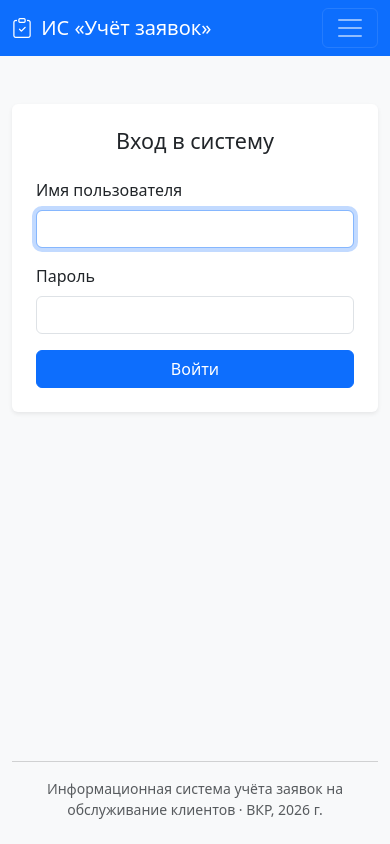
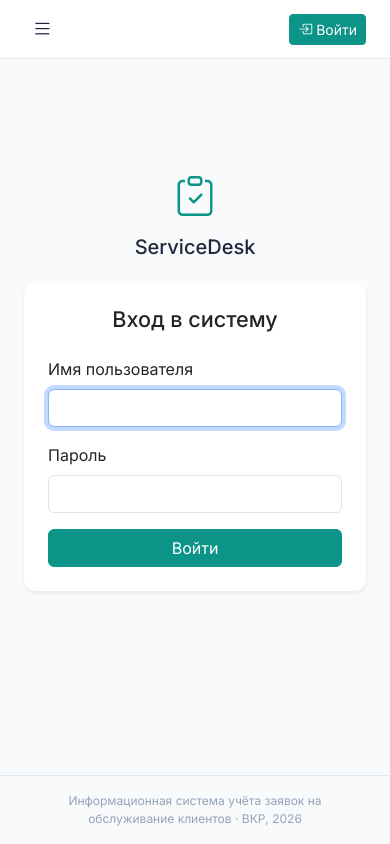
Before and after one commit to makkawelli/-, a Django app: page /accounts/login/ in a window 390 px wide. Run offline with Django 5.2, Linux system fonts and the light colour scheme.

Commit message:
ui: redesign to sidebar layout with teal accent and Inter font
- Replace top navbar with fixed dark sidebar (slate-800)
- Add teal accent color (#0d9488) instead of default Bootstrap blue
- Add Inter font from Google Fonts for modern feel
- Cards now have soft shadows and larger border-radius (12px)
- Sidebar shows navigation grouped by sections (Основное / Аналитика / Система)
- User profile block at sidebar bottom with avatar initial, role badge
- Mobile: sidebar collapses off-screen with hamburger toggle + overlay
- Sticky topbar shows page title and date
- Login page: centered vertically with ServiceDesk branding
- All existing functionality preserved — only visual layer changed

```diff
--- a/app/templates/base.html
+++ b/app/templates/base.html
@@ -4,143 +4,385 @@
 <head>
     <meta charset="utf-8">
     <meta name="viewport" content="width=device-width, initial-scale=1">
-    <title>{% block title %}{{ page_title|default:"ИС «Учёт заявок»" }}{% endblock %} — ИС «Учёт заявок»</title>
+    <title>{% block title %}{{ page_title|default:"ИС «Учёт заявок»" }}{% endblock %} — ServiceDesk</title>
 
-    {# Bootstrap 5 через CDN — не требует локальной установки #}
+    {# Bootstrap 5 + Bootstrap Icons #}
     <link rel="stylesheet"
           href="https://cdn.jsdelivr.net/npm/bootstrap@5.3.3/dist/css/bootstrap.min.css">
     <link rel="stylesheet"
           href="https://cdn.jsdelivr.net/npm/bootstrap-icons@1.11.3/font/bootstrap-icons.min.css">
+    {# Шрифт Inter — современный, отличается от дефолтного Bootstrap #}
+    <link rel="preconnect" href="https://fonts.googleapis.com">
+    <link rel="preconnect" href="https://fonts.gstatic.com" crossorigin>
+    <link href="https://fonts.googleapis.com/css2?family=Inter:wght@400;500;600;700&display=swap"
+          rel="stylesheet">
 
     <style>
-        /* Строка таблицы, по которой можно кликнуть для перехода:
-           курсор-палец, чтобы пользователь видел интерактивность. */
+        :root {
+            /* Основная палитра */
+            --sd-sidebar-bg: #1e293b;       /* slate-800 */
+            --sd-sidebar-hover: #334155;    /* slate-700 */
+            --sd-sidebar-active: #0f172a;   /* slate-900 */
+            --sd-sidebar-text: #cbd5e1;     /* slate-300 */
+            --sd-sidebar-text-active: #ffffff;
+            --sd-accent: #0d9488;           /* teal-600 */
+            --sd-accent-hover: #0f766e;     /* teal-700 */
+            --sd-accent-light: #ccfbf1;     /* teal-100 */
+            --sd-body-bg: #f8fafc;          /* slate-50 */
+            --sd-card-shadow: 0 1px 3px rgba(0,0,0,.06), 0 1px 2px rgba(0,0,0,.04);
+            --sd-card-radius: 12px;
+            --sd-sidebar-width: 260px;
+        }
+
+        * { font-family: 'Inter', -apple-system, sans-serif; }
+
+        body {
+            background: var(--sd-body-bg);
+            margin: 0;
+            min-height: 100vh;
+        }
+
+        /* ===== SIDEBAR ===== */
+        .sd-sidebar {
+            position: fixed;
+            top: 0;
+            left: 0;
+            bottom: 0;
+            width: var(--sd-sidebar-width);
+            background: var(--sd-sidebar-bg);
+            display: flex;
+            flex-direction: column;
+            z-index: 1040;
+            transition: transform .25s ease;
+        }
+        .sd-sidebar__brand {
+            padding: 1.25rem 1.25rem 1rem;
+            display: flex;
+            align-items: center;
+            gap: .6rem;
+            text-decoration: none;
+            color: #fff;
+            font-weight: 700;
+            font-size: 1.05rem;
+            border-bottom: 1px solid rgba(255,255,255,.08);
+        }
+        .sd-sidebar__brand i {
+            font-size: 1.4rem;
+            color: var(--sd-accent);
+        }
+        .sd-sidebar__nav {
+            flex: 1;
+            overflow-y: auto;
+            padding: .75rem .6rem;
+        }
+        .sd-sidebar__section {
+            font-size: .65rem;
+            font-weight: 600;
+            letter-spacing: .05em;
+            text-transform: uppercase;
+            color: rgba(255,255,255,.35);
+            padding: 1rem .75rem .35rem;
+        }
+        .sd-nav-link {
+            display: flex;
+            align-items: center;
+            gap: .6rem;
+            padding: .55rem .75rem;
+            border-radius: 8px;
+            color: var(--sd-sidebar-text);
+            text-decoration: none;
+            font-size: .875rem;
+            font-weight: 500;
+            transition: background .15s, color .15s;
+        }
+        .sd-nav-link:hover {
+            background: var(--sd-sidebar-hover);
+            color: #fff;
+        }
+        .sd-nav-link.active {
+            background: var(--sd-accent);
+            color: #fff;
+        }
+        .sd-nav-link i {
+            font-size: 1.1rem;
+            width: 1.25rem;
+            text-align: center;
+        }
+
+        /* Профиль внизу сайдбара */
+        .sd-sidebar__footer {
+            border-top: 1px solid rgba(255,255,255,.08);
+            padding: .75rem 1rem;
+        }
+        .sd-user-block {
+            display: flex;
+            align-items: center;
+            gap: .6rem;
+            color: var(--sd-sidebar-text);
+            font-size: .8rem;
+        }
+        .sd-user-avatar {
+            width: 34px;
+            height: 34px;
+            border-radius: 50%;
+            background: var(--sd-accent);
+            display: flex;
+            align-items: center;
+            justify-content: center;
+            color: #fff;
+            font-weight: 600;
+            font-size: .8rem;
+        }
+        .sd-user-name {
+            font-weight: 600;
+            color: #fff;
+            font-size: .82rem;
+        }
+        .sd-user-role {
+            font-size: .7rem;
+            color: var(--sd-sidebar-text);
+        }
+
+        /* ===== MAIN CONTENT ===== */
+        .sd-main {
+            margin-left: var(--sd-sidebar-width);
+            min-height: 100vh;
+            display: flex;
+            flex-direction: column;
+        }
+
+        /* Topbar (мини-шапка с breadcrumb и быстрыми действиями) */
+        .sd-topbar {
+            background: #fff;
+            border-bottom: 1px solid #e2e8f0;
+            padding: .6rem 1.5rem;
+            display: flex;
+            align-items: center;
+            justify-content: space-between;
+            position: sticky;
+            top: 0;
+            z-index: 1030;
+        }
+        .sd-topbar__left {
+            display: flex;
+            align-items: center;
+            gap: .5rem;
+        }
+        .sd-topbar__right {
+            display: flex;
+            align-items: center;
+            gap: .75rem;
+        }
+
+        .sd-content {
+            flex: 1;
+            padding: 1.5rem;
+            max-width: 1400px;
+            width: 100%;
+            margin: 0 auto;
+        }
+
+        /* Переопределения для карточек Bootstrap */
+        .card {
+            border: none;
+            border-radius: var(--sd-card-radius);
+            box-shadow: var(--sd-card-shadow);
+        }
+        .card-header {
+            border-radius: var(--sd-card-radius) var(--sd-card-radius) 0 0 !important;
+        }
+
+        /* Кнопки с accent-цветом */
+        .btn-primary {
+            background: var(--sd-accent);
+            border-color: var(--sd-accent);
+        }
+        .btn-primary:hover, .btn-primary:focus {
+            background: var(--sd-accent-hover);
+            border-color: var(--sd-accent-hover);
+        }
+        .btn-outline-primary {
+            color: var(--sd-accent);
+            border-color: var(--sd-accent);
+        }
+        .btn-outline-primary:hover {
+            background: var(--sd-accent);
+            border-color: var(--sd-accent);
+            color: #fff;
+        }
+        .bg-primary { background-color: var(--sd-accent) !important; }
+        a { color: var(--sd-accent); }
+        a:hover { color: var(--sd-accent-hover); }
+
         .clickable-row { cursor: pointer; }
+
+        /* Badge с border-primary */
+        .border-primary { border-color: var(--sd-accent) !important; }
+        .text-primary { color: var(--sd-accent) !important; }
+
+        /* ===== MOBILE ===== */
+        .sd-sidebar-toggle {
+            display: none;
+            background: none;
+            border: none;
+            font-size: 1.3rem;
+            color: var(--sd-sidebar-bg);
+            padding: .25rem .5rem;
+        }
+        .sd-overlay {
+            display: none;
+            position: fixed;
+            inset: 0;
+            background: rgba(0,0,0,.4);
+            z-index: 1039;
+        }
+
+        @media (max-width: 991.98px) {
+            .sd-sidebar {
+                transform: translateX(-100%);
+            }
+            .sd-sidebar.open {
+                transform: translateX(0);
+            }
+            .sd-overlay.open {
+                display: block;
+            }
+            .sd-main {
+                margin-left: 0;
+            }
+            .sd-sidebar-toggle {
+                display: inline-flex;
+            }
+        }
+
+        /* Footer */
+        .sd-footer {
+            padding: 1rem 1.5rem;
+            text-align: center;
+            color: #94a3b8;
+            font-size: .75rem;
+            border-top: 1px solid #e2e8f0;
+            margin-top: auto;
+        }
     </style>
 
     {% block extra_head %}{% endblock %}
 </head>
-<body class="bg-light d-flex flex-column min-vh-100">
+<body>
 
-    {# ---------------- ШАПКА ---------------- #}
-    <nav class="navbar navbar-expand-lg navbar-dark bg-primary mb-4">
-        <div class="container">
-            <a class="navbar-brand" href="{% url 'core:home' %}">
-                <i class="bi bi-clipboard-check me-1"></i>
-                ИС «Учёт заявок»
+{# ===== OVERLAY для мобильного ===== #}
+<div class="sd-overlay" id="sidebarOverlay" onclick="toggleSidebar()"></div>
+
+{# ===== SIDEBAR ===== #}
+{% if user.is_authenticated %}
+<aside class="sd-sidebar" id="sidebar">
+    {# Логотип #}
+    <a href="{% url 'core:home' %}" class="sd-sidebar__brand">
+        <i class="bi bi-clipboard-check"></i>
+        <span>ServiceDesk</span>
     </a>
 
-            {# Кнопка-гамбургер для мобильных #}
-            <button class="navbar-toggler" type="button"
-                    data-bs-toggle="collapse" data-bs-target="#navMain">
-                <span class="navbar-toggler-icon"></span>
-            </button>
+    {# Навигация #}
+    <nav class="sd-sidebar__nav">
+        <div class="sd-sidebar__section">Основное</div>
 
-            <div class="collapse navbar-collapse" id="navMain">
+        <a href="{% url 'core:home' %}"
+           class="sd-nav-link {% if request.resolver_match.url_name == 'home' %}active{% endif %}">
+            <i class="bi bi-grid-1x2"></i> Дашборд
+        </a>
 
-                {# Основное меню навигации (только для авторизованных) #}
-                {% if user.is_authenticated %}
-                    <ul class="navbar-nav me-auto">
-                        <li class="nav-item">
-                            <a class="nav-link{% if request.resolver_match.url_name == 'home' %} active{% endif %}"
-                               href="{% url 'core:home' %}">
-                                <i class="bi bi-house"></i> Главная
+        <a href="{% url 'core:request_list' %}"
+           class="sd-nav-link {% if request.resolver_match.url_name == 'request_list' or request.resolver_match.url_name == 'request_detail' or request.resolver_match.url_name == 'request_create' or request.resolver_match.url_name == 'request_edit' %}active{% endif %}">
+            <i class="bi bi-ticket-detailed"></i> Заявки
         </a>
-                        </li>
-                        <li class="nav-item">
-                            <a class="nav-link{% if request.resolver_match.url_name == 'request_list' or request.resolver_match.url_name == 'request_detail' or request.resolver_match.url_name == 'request_create' or request.resolver_match.url_name == 'request_edit' %} active{% endif %}"
-                               href="{% url 'core:request_list' %}">
-                                <i class="bi bi-list-ul"></i> Заявки
-                            </a>
-                        </li>
-                        <li class="nav-item">
-                            <a class="nav-link{% if request.resolver_match.url_name == 'client_list' or request.resolver_match.url_name == 'client_detail' or request.resolver_match.url_name == 'client_create' or request.resolver_match.url_name == 'client_edit' %} active{% endif %}"
-                               href="{% url 'core:client_list' %}">
+
+        <a href="{% url 'core:client_list' %}"
+           class="sd-nav-link {% if request.resolver_match.url_name == 'client_list' or request.resolver_match.url_name == 'client_detail' or request.resolver_match.url_name == 'client_create' or request.resolver_match.url_name == 'client_edit' %}active{% endif %}">
             <i class="bi bi-people"></i> Клиенты
         </a>
-                        </li>
+
         {% if user.is_superuser or user.role and user.role.code == "manager" %}
-                            <li class="nav-item">
-                                <a class="nav-link{% if request.resolver_match.url_name == 'reports_index' or request.resolver_match.url_name == 'report_period' or request.resolver_match.url_name == 'report_executors' or request.resolver_match.url_name == 'report_sla' %} active{% endif %}"
-                                   href="{% url 'core:reports_index' %}">
-                                    <i class="bi bi-bar-chart"></i> Отчёты
+            <div class="sd-sidebar__section">Аналитика</div>
+
+            <a href="{% url 'core:reports_index' %}"
+               class="sd-nav-link {% if request.resolver_match.url_name == 'reports_index' or request.resolver_match.url_name == 'report_period' or request.resolver_match.url_name == 'report_executors' or request.resolver_match.url_name == 'report_sla' %}active{% endif %}">
+                <i class="bi bi-bar-chart-line"></i> Отчёты
             </a>
-                            </li>
-                            <li class="nav-item">
-                                <a class="nav-link{% if request.resolver_match.url_name == 'audit_log' %} active{% endif %}"
-                                   href="{% url 'core:audit_log' %}">
+
+            <a href="{% url 'core:audit_log' %}"
+               class="sd-nav-link {% if request.resolver_match.url_name == 'audit_log' %}active{% endif %}">
                 <i class="bi bi-clock-history"></i> Журнал
             </a>
-                            </li>
-                        {% endif %}
-                        {% if user.is_superuser %}
-                            <li class="nav-item">
-                                <a class="nav-link" href="/admin/" target="_blank">
-                                    <i class="bi bi-tools"></i> Админка
-                                </a>
-                            </li>
-                        {% endif %}
-                    </ul>
         {% endif %}
 
-                {# Правая часть шапки: профиль / войти #}
-                <ul class="navbar-nav ms-auto">
-                    {% if user.is_authenticated %}
-                        <li class="nav-item dropdown">
-                            <a class="nav-link dropdown-toggle" href="#" role="button"
-                               data-bs-toggle="dropdown">
-                                <i class="bi bi-person-circle"></i>
-                                {{ user.full_name|default:user.username }}
-                                {% if user.role %}
-                                    <span class="badge bg-light text-dark ms-1">
-                                        {{ user.role.name }}
-                                    </span>
+        {% if user.is_superuser %}
+            <div class="sd-sidebar__section">Система</div>
+
+            <a href="/admin/" target="_blank" class="sd-nav-link">
+                <i class="bi bi-gear"></i> Админ-панель
+            </a>
         {% endif %}
+    </nav>
+
+    {# Профиль внизу #}
+    <div class="sd-sidebar__footer">
+        <div class="sd-user-block">
+            <div class="sd-user-avatar">
+                {{ user.full_name|default:user.username|make_list|first|upper }}
+            </div>
+            <div>
+                <div class="sd-user-name">{{ user.full_name|default:user.username }}</div>
+                <div class="sd-user-role">
+                    {% if user.role %}{{ user.role.name }}{% else %}—{% endif %}
+                </div>
+            </div>
+        </div>
+        <div class="mt-2 d-flex gap-2">
+            <a href="{% url 'password_change' %}" class="btn btn-sm btn-outline-light" title="Сменить пароль">
+                <i class="bi bi-key"></i>
             </a>
-                            <ul class="dropdown-menu dropdown-menu-end">
-                                <li>
-                                    <span class="dropdown-item-text small text-muted">
-                                        {{ user.email|default:"без email" }}
-                                    </span>
-                                </li>
-                                <li><hr class="dropdown-divider"></li>
-                                <li>
-                                    <a class="dropdown-item" href="{% url 'password_change' %}">
-                                        <i class="bi bi-key"></i> Сменить пароль
-                                    </a>
-                                </li>
-                                <li>
-                                    {# В Django 5 logout требует POST. Делаем форму, #}
-                                    {# стилизованную под пункт меню.                #}
             <form method="post" action="{% url 'logout' %}" class="m-0">
                 {% csrf_token %}
-                                        <button type="submit" class="dropdown-item">
-                                            <i class="bi bi-box-arrow-right"></i> Выйти
+                <button type="submit" class="btn btn-sm btn-outline-light" title="Выйти">
+                    <i class="bi bi-box-arrow-right"></i>
                 </button>
             </form>
-                                </li>
-                            </ul>
-                        </li>
+        </div>
+    </div>
+</aside>
+{% endif %}
+
+{# ===== MAIN ===== #}
+<div class="sd-main">
+
+    {# Topbar #}
+    <header class="sd-topbar">
+        <div class="sd-topbar__left">
+            <button class="sd-sidebar-toggle" onclick="toggleSidebar()" aria-label="Меню">
+                <i class="bi bi-list"></i>
+            </button>
+            <span class="fw-semibold text-dark" style="font-size:.9rem;">
+                {% block topbar_title %}{{ page_title|default:"" }}{% endblock %}
+            </span>
+        </div>
+        <div class="sd-topbar__right">
+            {% if user.is_authenticated %}
+                <span class="text-muted" style="font-size:.75rem;">{% now "l, d E Y" %}</span>
             {% else %}
-                        <li class="nav-item">
-                            <a class="btn btn-light btn-sm" href="{% url 'login' %}">
+                <a href="{% url 'login' %}" class="btn btn-sm btn-primary">
                     <i class="bi bi-box-arrow-in-right"></i> Войти
                 </a>
-                        </li>
             {% endif %}
-                </ul>
+        </div>
+    </header>
 
-            </div>
-        </div>
-    </nav>
-
-    {# ---------------- ОСНОВНОЙ КОНТЕНТ ---------------- #}
-    <main class="container flex-grow-1">
-
-        {# Flash-сообщения от Django (например, "пароль изменён") #}
+    {# Контент #}
+    <div class="sd-content">
+        {# Flash-сообщения #}
         {% if messages %}
             {% for message in messages %}
-                <div class="alert alert-{{ message.tags|default:'info' }} alert-dismissible fade show" role="alert">
+                <div class="alert alert-{{ message.tags|default:'info' }} alert-dismissible fade show"
+                     role="alert" style="border-radius: 10px;">
                     {{ message }}
                     <button type="button" class="btn-close" data-bs-dismiss="alert"></button>
                 </div>
@@ -148,16 +390,21 @@
         {% endif %}
 
         {% block content %}{% endblock %}
-    </main>
+    </div>
 
-    {# ---------------- ПОДВАЛ ---------------- #}
-    <footer class="container my-4 text-center text-muted small">
-        <hr>
-        Информационная система учёта заявок на обслуживание клиентов &middot;
-        ВКР, 2026 г.
+    {# Footer #}
+    <footer class="sd-footer">
+        Информационная система учёта заявок на обслуживание клиентов &middot; ВКР, 2026
     </footer>
+</div>
 
 <script src="https://cdn.jsdelivr.net/npm/bootstrap@5.3.3/dist/js/bootstrap.bundle.min.js"></script>
+<script>
+    function toggleSidebar() {
+        document.getElementById('sidebar').classList.toggle('open');
+        document.getElementById('sidebarOverlay').classList.toggle('open');
+    }
+</script>
 {% block extra_scripts %}{% endblock %}
 </body>
 </html>
--- a/app/templates/registration/login.html
+++ b/app/templates/registration/login.html
@@ -6,10 +6,15 @@
 {% block title %}Вход{% endblock %}
 
 {% block content %}
-<div class="row justify-content-center">
+<div class="row justify-content-center align-items-center" style="min-height: 70vh;">
     <div class="col-md-5 col-lg-4">
 
-        <div class="card shadow-sm border-0 mt-4">
+        <div class="text-center mb-4">
+            <i class="bi bi-clipboard-check" style="font-size: 2.5rem; color: var(--sd-accent);"></i>
+            <h2 class="h5 mt-2" style="color: var(--sd-sidebar-bg);">ServiceDesk</h2>
+        </div>
+
+        <div class="card shadow-sm border-0">
             <div class="card-body p-4">
 
                 <h1 class="h4 text-center mb-4">Вход в систему</h1>
```
Lines whose indentation alone changed are shown as unchanged.
